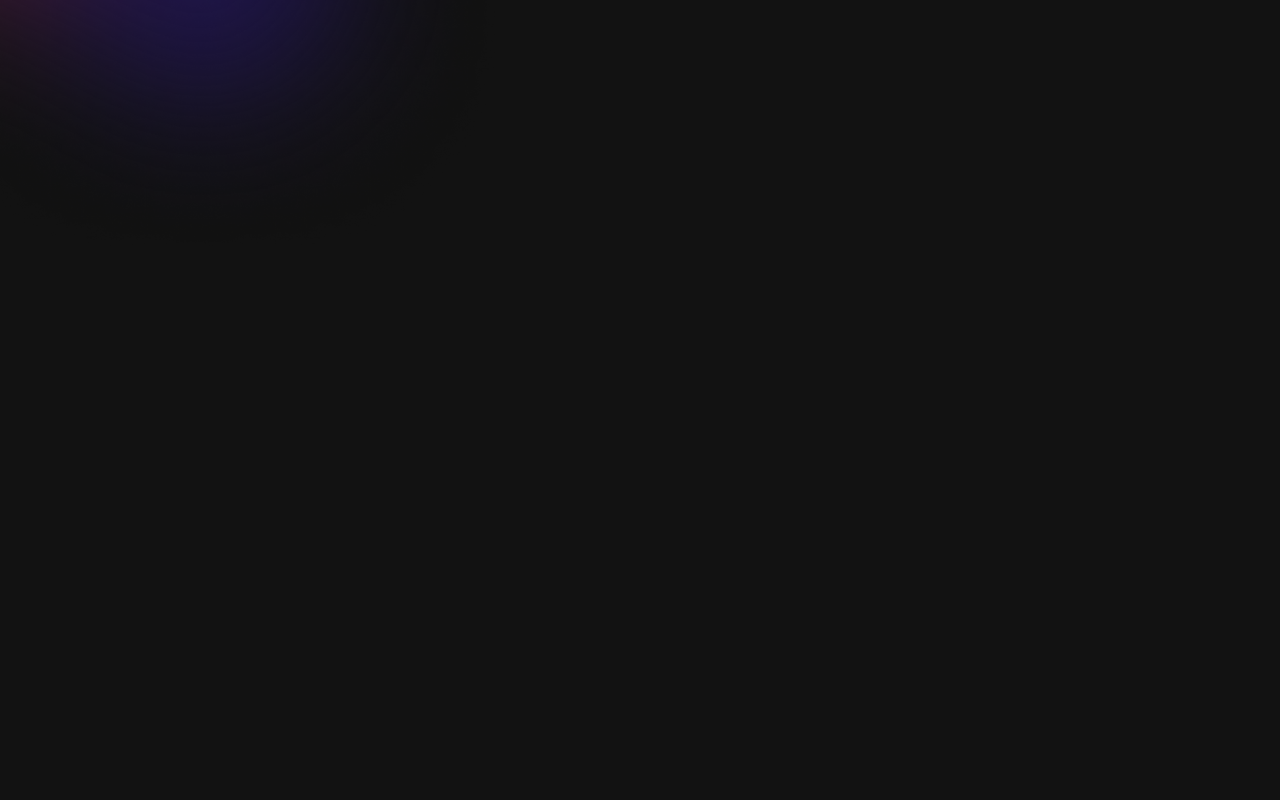
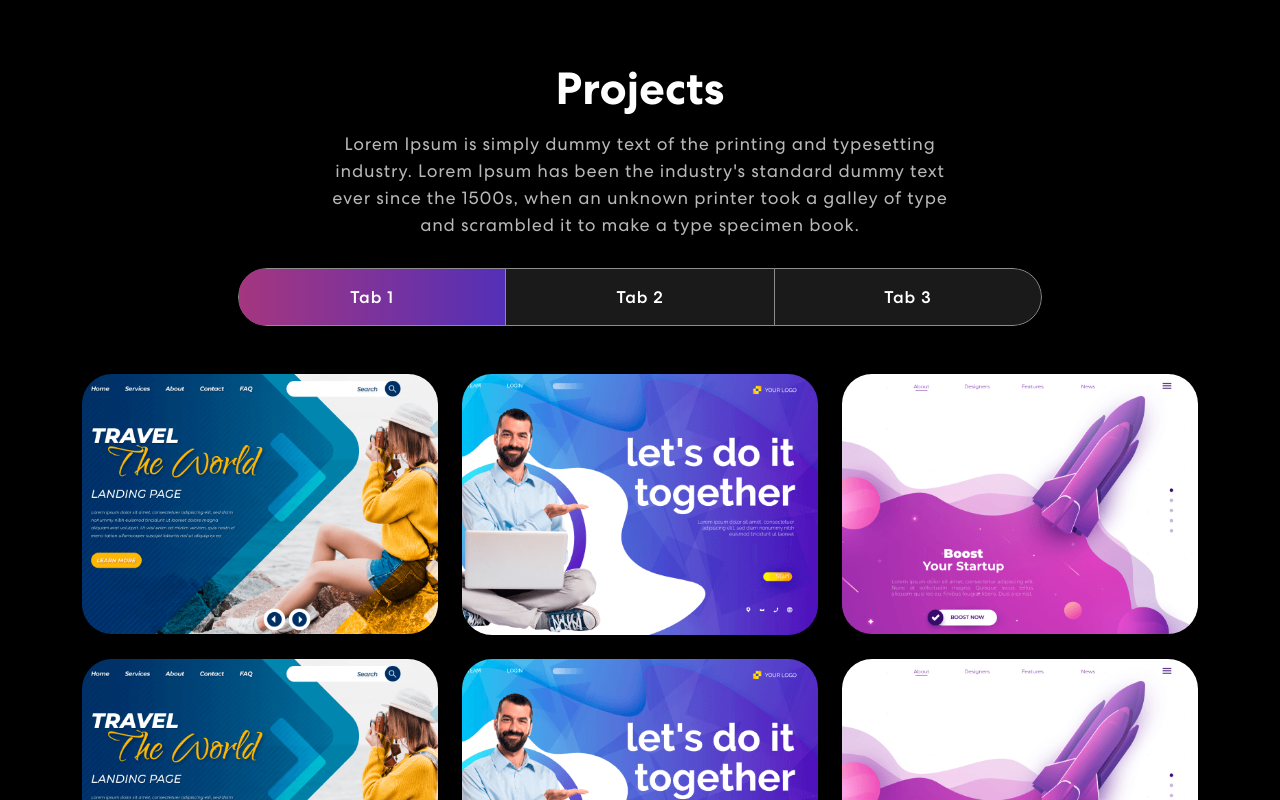
Before and after one commit to ChristianRojasOliver/portfolio, a React (Create React App) app: page / in a window 1280 px wide. Shown: the part 1460-2260 px from the top of the page. Before the commit the page ends 1723 px from the top, so only its background shows below. Built offline with nearby package versions, Linux system fonts and the light colour scheme.

Commit message:
added projects section

```diff
--- a/src/App.js
+++ b/src/App.js
@@ -3,6 +3,7 @@
 import { NavBar } from './components/NavBar'
 import { Banner } from './components/Banner'
 import { Skills } from './components/Skills'
+import { Projects } from './components/Projects'
 import 'bootstrap/dist/css/bootstrap.min.css'
 
 function App() {
@@ -11,6 +12,7 @@
       <NavBar />
       <Banner />
       <Skills />
+      <Projects />
     </div>
   );
 }
--- /dev/null
+++ b/src/components/ProjectCard.js
@@ -0,0 +1,16 @@
+import React from 'react'
+import { Col } from "react-bootstrap";
+
+export const ProjectCard = ({ title, description, imgUrl }) => {
+  return (
+    <Col size={12} sm={6} md={4}>
+      <div className="proj-imgbx">
+        <img src={imgUrl} />
+        <div className="proj-txtx">
+          <h4>{title}</h4>
+          <span>{description}</span>
+        </div>
+      </div>
+    </Col>
+  )
+}
--- /dev/null
+++ b/src/components/Projects.js
@@ -0,0 +1,98 @@
+import React from "react";
+import { Container, Row, Col, Tab, Nav } from "react-bootstrap";
+import { ProjectCard } from "./ProjectCard";
+import projImg1 from "../assets/img/project-img1.png";
+import projImg2 from "../assets/img/project-img2.png";
+import projImg3 from "../assets/img/project-img3.png";
+import colorSharp2 from "../assets/img/color-sharp2.png";
+import TrackVisibility from 'react-on-screen';
+
+export const Projects = () => {
+
+  const projects = [
+    {
+      title: "Business Startup",
+      description: "Design & Development",
+      imgUrl: projImg1,
+    },
+    {
+      title: "Business Startup",
+      description: "Design & Development",
+      imgUrl: projImg2,
+    },
+    {
+      title: "Business Startup",
+      description: "Design & Development",
+      imgUrl: projImg3,
+    },
+    {
+      title: "Business Startup",
+      description: "Design & Development",
+      imgUrl: projImg1,
+    },
+    {
+      title: "Business Startup",
+      description: "Design & Development",
+      imgUrl: projImg2,
+    },
+    {
+      title: "Business Startup",
+      description: "Design & Development",
+      imgUrl: projImg3,
+    },
+  ];
+
+  return (
+    <section className="project" id="project">
+      <Container>
+        <Row>
+          <Col size={12}>
+            <TrackVisibility>
+              {({ isVisible }) =>
+              <div className={isVisible ? "animate__animated animate__fadeIn": ""}>
+                <h2>Projects</h2>
+                <p>Lorem Ipsum is simply dummy text of the printing and typesetting industry. Lorem Ipsum has been the industry's standard dummy text ever since the 1500s, when an unknown printer took a galley of type and scrambled it to make a type specimen book.</p>
+                <Tab.Container id="projects-tabs" defaultActiveKey="first">
+                  <Nav variant="pills" className="nav-pills mb-5 justify-content-center align-items-center" id="pills-tab">
+                    <Nav.Item>
+                      <Nav.Link eventKey="first">Tab 1</Nav.Link>
+                    </Nav.Item>
+                    <Nav.Item>
+                      <Nav.Link eventKey="second">Tab 2</Nav.Link>
+                    </Nav.Item>
+                    <Nav.Item>
+                      <Nav.Link eventKey="third">Tab 3</Nav.Link>
+                    </Nav.Item>
+                  </Nav>
+                  <Tab.Content id="slideInUp" className={isVisible ? "animate__animated animate__slideInUp" : ""}>
+                    <Tab.Pane eventKey="first">
+                      <Row>
+                        {
+                          projects.map((project, index) => {
+                            return (
+                              <ProjectCard
+                                key={index}
+                                {...project}
+                                />
+                            )
+                          })
+                        }
+                      </Row>
+                    </Tab.Pane>
+                    <Tab.Pane eventKey="section">
+                      <p>Lorem ipsum dolor sit amet consectetur adipisicing elit. Cumque quam, quod neque provident velit, rem explicabo excepturi id illo molestiae blanditiis, eligendi dicta officiis asperiores delectus quasi inventore debitis quo.</p>
+                    </Tab.Pane>
+                    <Tab.Pane eventKey="third">
+                      <p>Lorem ipsum dolor sit amet consectetur adipisicing elit. Cumque quam, quod neque provident velit, rem explicabo excepturi id illo molestiae blanditiis, eligendi dicta officiis asperiores delectus quasi inventore debitis quo.</p>
+                    </Tab.Pane>
+                  </Tab.Content>
+                </Tab.Container>
+              </div>}
+            </TrackVisibility>
+          </Col>
+        </Row>
+      </Container>
+      <img className="background-image-right" src={colorSharp2}></img>
+    </section>
+  )
+}
```
